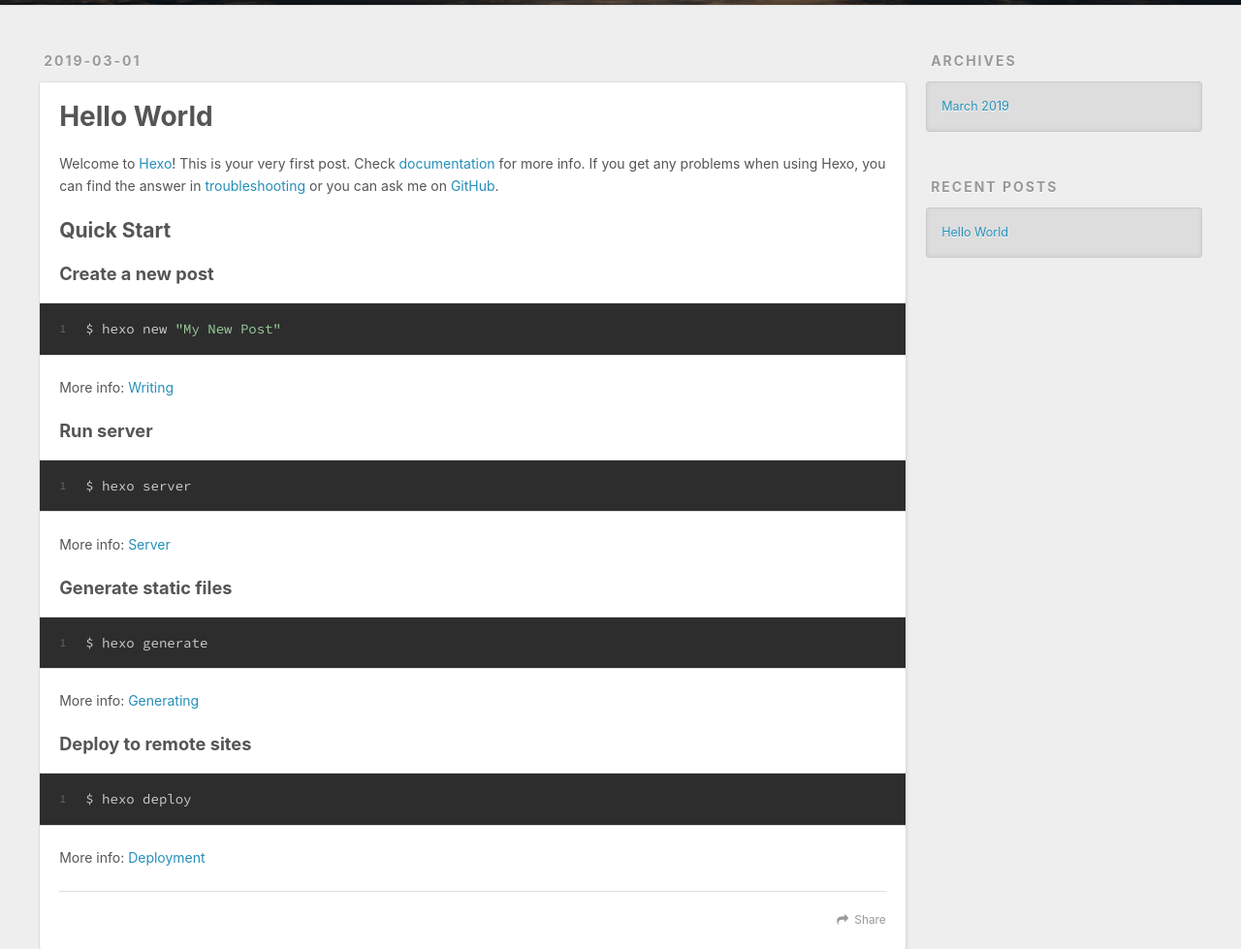
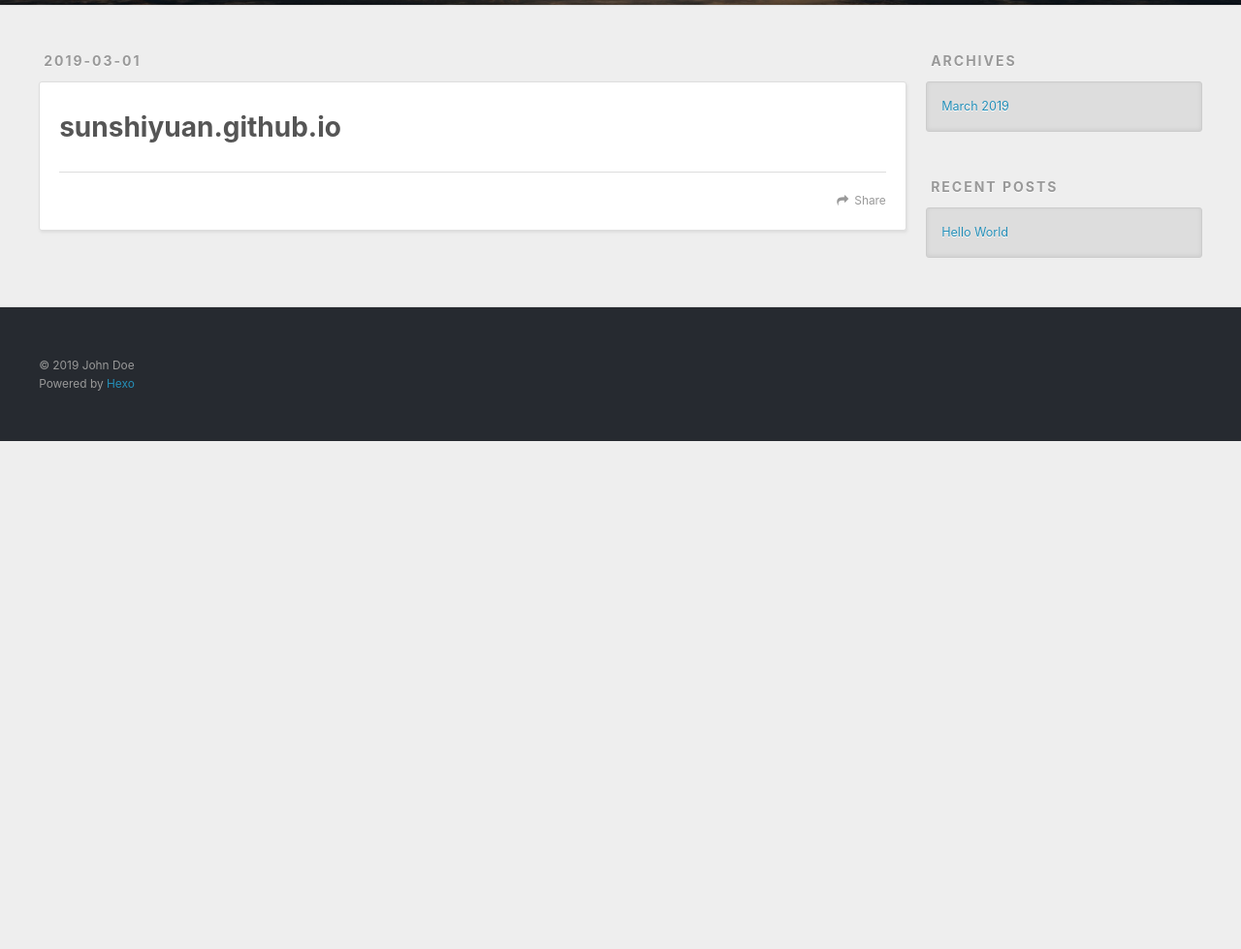
Before and after one commit to FlayWay/shiyuan.github.io, a plain HTML site: page README.html in a window 1280 px wide. Shown: the part 295-1274 px from the top of the page at 97% size. After the commit the page ends 800 px from the top, so only its background shows below. Drawn offline with nearby package versions, Linux system fonts and the light colour scheme.

Commit message:
Site updated: 2019-03-01 12:40:02

```diff
--- a/index.html
+++ b/README.html
@@ -7,13 +7,17 @@
 
   <title>Hexo</title>
   <meta name="viewport" content="width=device-width, initial-scale=1, maximum-scale=1">
-  <meta property="og:type" content="website">
+  <meta name="description" content="sunshiyuan.github.io">
+<meta property="og:type" content="website">
 <meta property="og:title" content="Hexo">
-<meta property="og:url" content="http://yoursite.com/index.html">
+<meta property="og:url" content="http://yoursite.com/README.html">
 <meta property="og:site_name" content="Hexo">
+<meta property="og:description" content="sunshiyuan.github.io">
 <meta property="og:locale" content="default">
+<meta property="og:updated_time" content="2019-03-01T04:31:09.787Z">
 <meta name="twitter:card" content="summary">
 <meta name="twitter:title" content="Hexo">
+<meta name="twitter:description" content="sunshiyuan.github.io">
 
     <link rel="alternate" href="/atom.xml" title="Hexo" type="application/atom+xml">
 
@@ -60,54 +64,31 @@
   </div>
 </header>
       <div class="outer">
-        <section id="main">
-
-    <article id="post-hello-world" class="article article-type-post" itemscope itemprop="blogPost">
+        <section id="main"><article id="page-" class="article article-type-page" itemscope itemprop="blogPost">
   <div class="article-meta">
-    <a href="/2019/03/01/hello-world/" class="article-date">
-  <time datetime="2019-03-01T04:31:26.234Z" itemprop="datePublished">2019-03-01</time>
+    <a href="/README.html" class="article-date">
+  <time datetime="2019-03-01T04:39:34.037Z" itemprop="datePublished">2019-03-01</time>
 </a>
 
   </div>
   <div class="article-inner">
 
 
-      <header class="article-header">
-
-
-    <h1 itemprop="name">
-      <a class="article-title" href="/2019/03/01/hello-world/">Hello World</a>
-    </h1>
-
-
-      </header>
-
     <div class="article-entry" itemprop="articleBody">
 
-        <p>Welcome to <a href="https://hexo.io/" target="_blank" rel="noopener">Hexo</a>! This is your very first post. Check <a href="https://hexo.io/docs/" target="_blank" rel="noopener">documentation</a> for more info. If you get any problems when using Hexo, you can find the answer in <a href="https://hexo.io/docs/troubleshooting.html" target="_blank" rel="noopener">troubleshooting</a> or you can ask me on <a href="https://github.com/hexojs/hexo/issues" target="_blank" rel="noopener">GitHub</a>.</p>
-<h2 id="Quick-Start"><a href="#Quick-Start" class="headerlink" title="Quick Start"></a>Quick Start</h2><h3 id="Create-a-new-post"><a href="#Create-a-new-post" class="headerlink" title="Create a new post"></a>Create a new post</h3><figure class="highlight bash"><table><tr><td class="gutter"><pre><span class="line">1</span><br></pre></td><td class="code"><pre><span class="line">$ hexo new <span class="string">"My New Post"</span></span><br></pre></td></tr></table></figure>
-<p>More info: <a href="https://hexo.io/docs/writing.html" target="_blank" rel="noopener">Writing</a></p>
-<h3 id="Run-server"><a href="#Run-server" class="headerlink" title="Run server"></a>Run server</h3><figure class="highlight bash"><table><tr><td class="gutter"><pre><span class="line">1</span><br></pre></td><td class="code"><pre><span class="line">$ hexo server</span><br></pre></td></tr></table></figure>
-<p>More info: <a href="https://hexo.io/docs/server.html" target="_blank" rel="noopener">Server</a></p>
-<h3 id="Generate-static-files"><a href="#Generate-static-files" class="headerlink" title="Generate static files"></a>Generate static files</h3><figure class="highlight bash"><table><tr><td class="gutter"><pre><span class="line">1</span><br></pre></td><td class="code"><pre><span class="line">$ hexo generate</span><br></pre></td></tr></table></figure>
-<p>More info: <a href="https://hexo.io/docs/generating.html" target="_blank" rel="noopener">Generating</a></p>
-<h3 id="Deploy-to-remote-sites"><a href="#Deploy-to-remote-sites" class="headerlink" title="Deploy to remote sites"></a>Deploy to remote sites</h3><figure class="highlight bash"><table><tr><td class="gutter"><pre><span class="line">1</span><br></pre></td><td class="code"><pre><span class="line">$ hexo deploy</span><br></pre></td></tr></table></figure>
-<p>More info: <a href="https://hexo.io/docs/deployment.html" target="_blank" rel="noopener">Deployment</a></p>
-
+        <h1 id="sunshiyuan-github-io"><a href="#sunshiyuan-github-io" class="headerlink" title="sunshiyuan.github.io"></a>sunshiyuan.github.io</h1>
 
     </div>
     <footer class="article-footer">
-      <a data-url="http://yoursite.com/2019/03/01/hello-world/" data-id="cjspkgtx700006ur6m79yh48g" class="article-share-link">Share</a>
+      <a data-url="http://yoursite.com/README.html" data-id="cjspkjw9w00009ir6fs3nuytc" class="article-share-link">Share</a>
 
 
     </footer>
   </div>
 
-</article>
 
 
-
-
+</article>
 
 </section>
 
```
Also changed, not shown: 2019/03/01/hello-world/index.html (+1 -1 lines), 1 other file.
